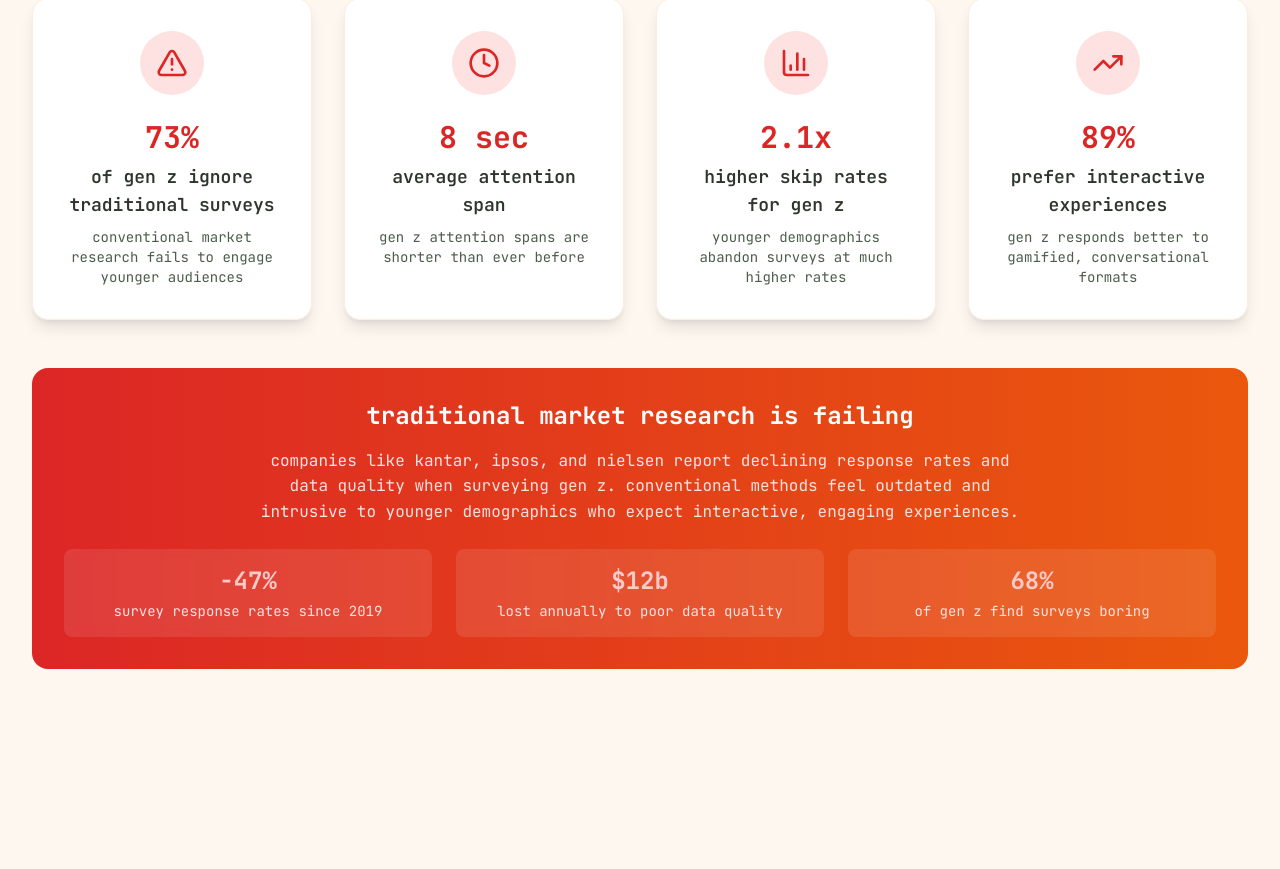
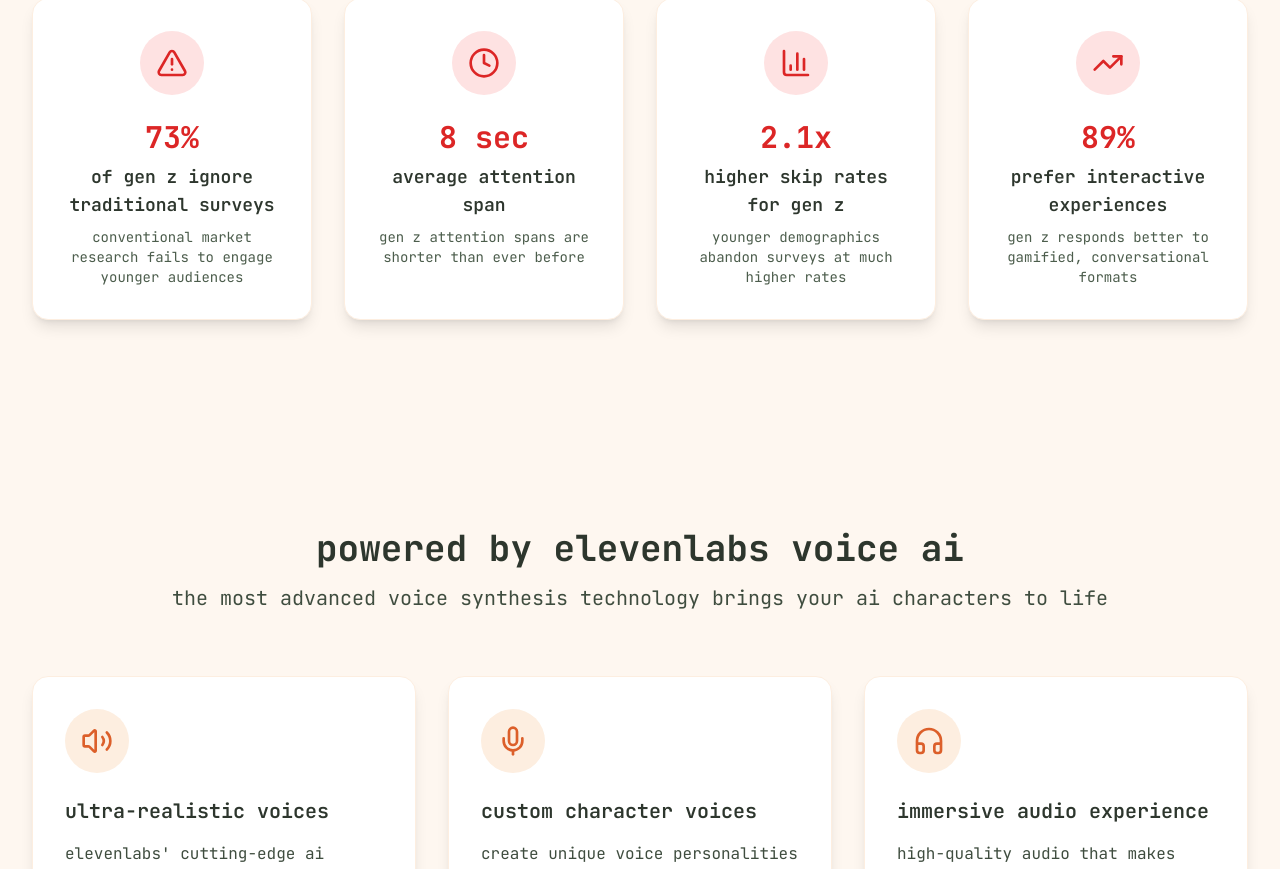
Before and after one commit to sid-081205/insight-ai-landing, a React (Vite) app: page / in a window 1280 px wide. Shown: the part 3274-4143 px from the top of the page. Built offline with nearby package versions, Linux system fonts and the light colour scheme.

Commit message:
Remove traditional market research failing section

```diff
--- a/src/pages/Home.tsx
+++ b/src/pages/Home.tsx
@@ -287,7 +287,7 @@
             </p>
           </div>
 
-          <div className="grid grid-cols-1 md:grid-cols-2 lg:grid-cols-4 gap-8 mb-12">
+          <div className="grid grid-cols-1 md:grid-cols-2 lg:grid-cols-4 gap-8">
             {genZChallenges.map((challenge, index) => (
               <div key={index} className="bg-white p-8 rounded-2xl shadow-lg border border-cozy-100">
                 <div className="flex items-center justify-center w-16 h-16 bg-red-100 rounded-full mb-6 mx-auto">
@@ -300,29 +300,6 @@
                 </div>
               </div>
             ))}
-          </div>
-
-          <div className="bg-gradient-to-r from-red-600 to-orange-600 rounded-2xl p-8 text-white text-center">
-            <h3 className="text-2xl font-bold mb-4">traditional market research is failing</h3>
-            <p className="text-red-100 mb-6 max-w-3xl mx-auto">
-              companies like kantar, ipsos, and nielsen report declining response rates and data quality
-              when surveying gen z. conventional methods feel outdated and intrusive to younger demographics
-              who expect interactive, engaging experiences.
-            </p>
-            <div className="grid grid-cols-1 md:grid-cols-3 gap-6">
-              <div className="bg-white/10 backdrop-blur-sm rounded-lg p-4">
-                <div className="text-2xl font-bold text-red-200 mb-1">-47%</div>
-                <div className="text-sm text-red-100">survey response rates since 2019</div>
-              </div>
-              <div className="bg-white/10 backdrop-blur-sm rounded-lg p-4">
-                <div className="text-2xl font-bold text-red-200 mb-1">$12b</div>
-                <div className="text-sm text-red-100">lost annually to poor data quality</div>
-              </div>
-              <div className="bg-white/10 backdrop-blur-sm rounded-lg p-4">
-                <div className="text-2xl font-bold text-red-200 mb-1">68%</div>
-                <div className="text-sm text-red-100">of gen z find surveys boring</div>
-              </div>
-            </div>
           </div>
         </div>
       </section>
```
